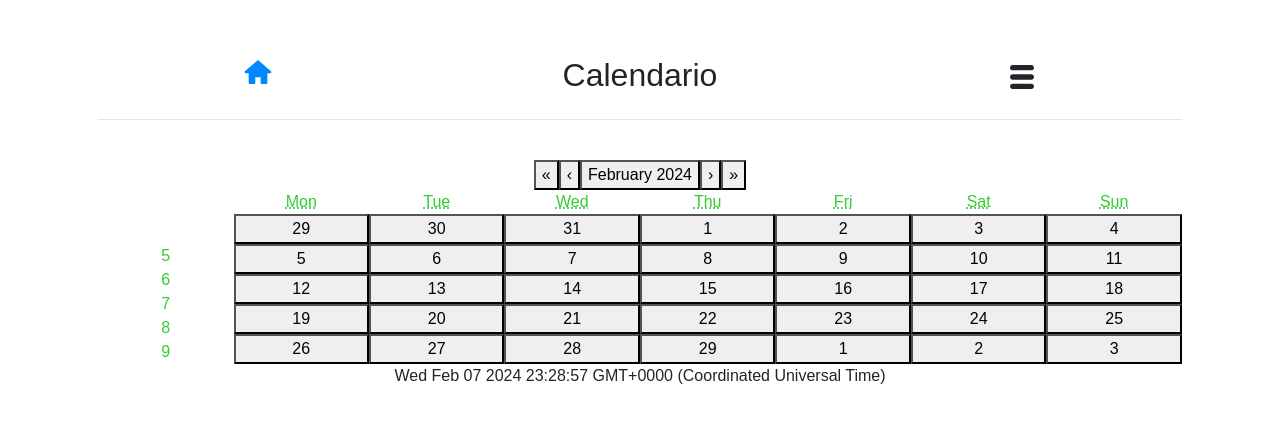
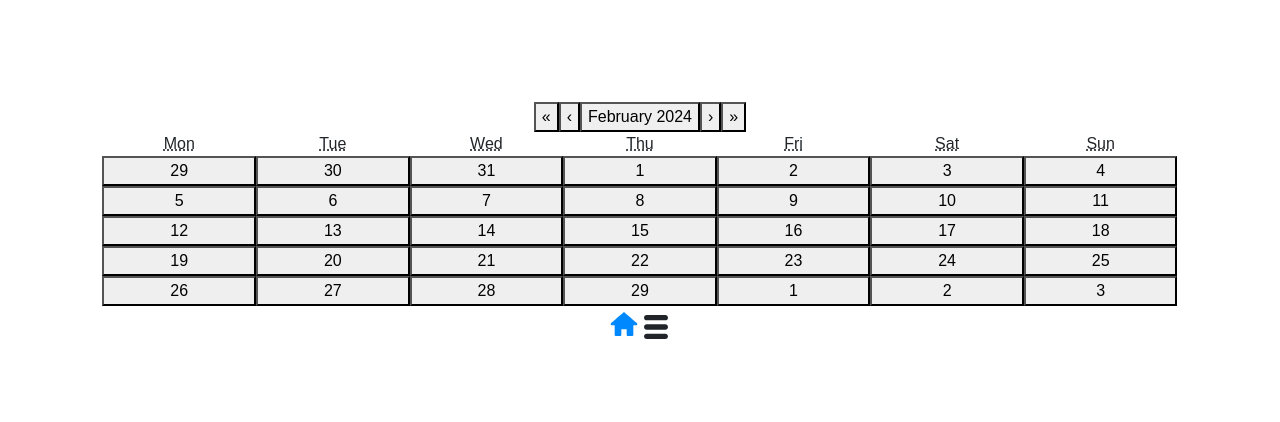
Before and after one commit to brayan-CORM/App-Autismo, a React (Create React App) app in the folder Front-end/login/: page /calendar in a window 1280 px wide. Shown: the part 178-600 px from the top of the page. Built offline with nearby package versions, Linux system fonts and the light colour scheme; no server answers; sample sign-in values are in the browser's storage.

Commit message:
Calendario v0.9
Calendario, al entrar a la pagina de calendario da un error de useState intentare solucionarlo, lo subo aun asi por que vi que en algunas ocaciones dicho error es local.

```diff
--- a/Front-end/login/src/Pages/calendar.js
+++ b/Front-end/login/src/Pages/calendar.js
@@ -1,32 +1,35 @@
-import React, { useState } from "react";
+import * as React from 'react'
+import { useState } from 'react';
+import Calendar from 'react-calendar'
 import { useNavigate } from 'react-router-dom';
-import Calendar from '../components/calenda';
 
 //icons
 import { TiHome } from "react-icons/ti";
 import { TiThMenu } from "react-icons/ti";
 
-function Calendario() {
 
+export default function Calendario() {
     const navigate = useNavigate();
 
+    const [value, setValue] = useState(new Date());
+
+    function onChange(nextValue) {
+        setValue(nextValue);
+    }
     function goto_home() {
         navigate("/home");
     }
 
     return (
-        <>
-            <div className="calendario">
-                <TiHome className="icon_home" onClick={goto_home} />
-                <h2>Calendario</h2>
-                <TiThMenu className="icon_menu" />
+        <div>
+            <div>
+                <Calendar
+                    onChange={onChange}
+                    value={value}
+                />
             </div>
-            <hr />
-            <br />
-
-            <Calendar />
-        </>
+            <TiHome className="icon_home" onClick={goto_home} />
+            <TiThMenu className="icon_menu" />
+        </div>
     );
-}
-
-export default Calendario;
+};
```
